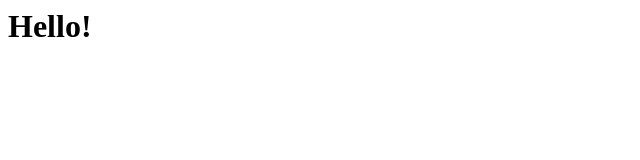
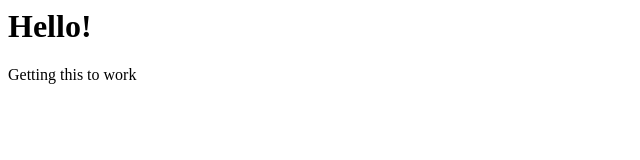
Before and after one commit to langbl28/daily-dose, a plain HTML site: page index.html in a window 1280 px wide. Shown: the whole page, without its empty margins (0-640 px from the left). Drawn offline with Linux system fonts and the light colour scheme.

Commit message:
added paragraph

```diff
--- a/index.html
+++ b/index.html
@@ -1 +1,2 @@
 <h1>Hello!</h1>
+<p>Getting this to work</p>
```
